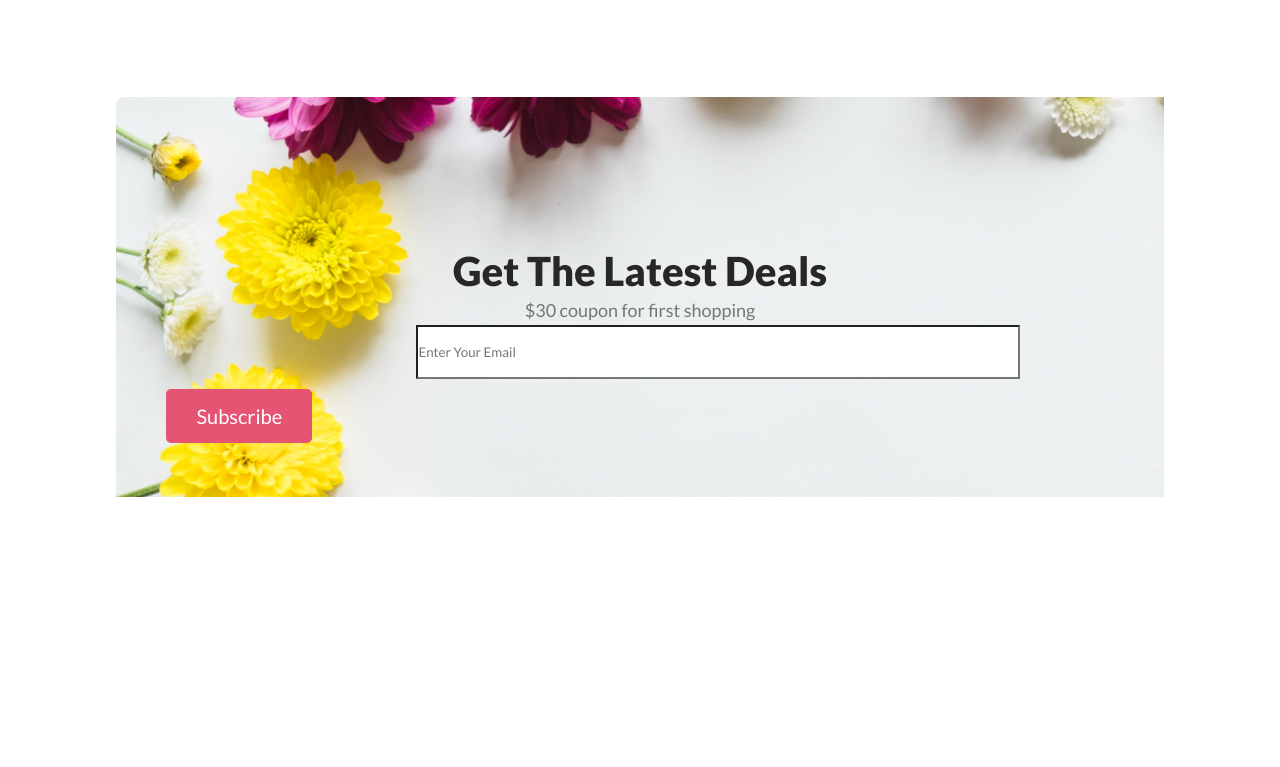
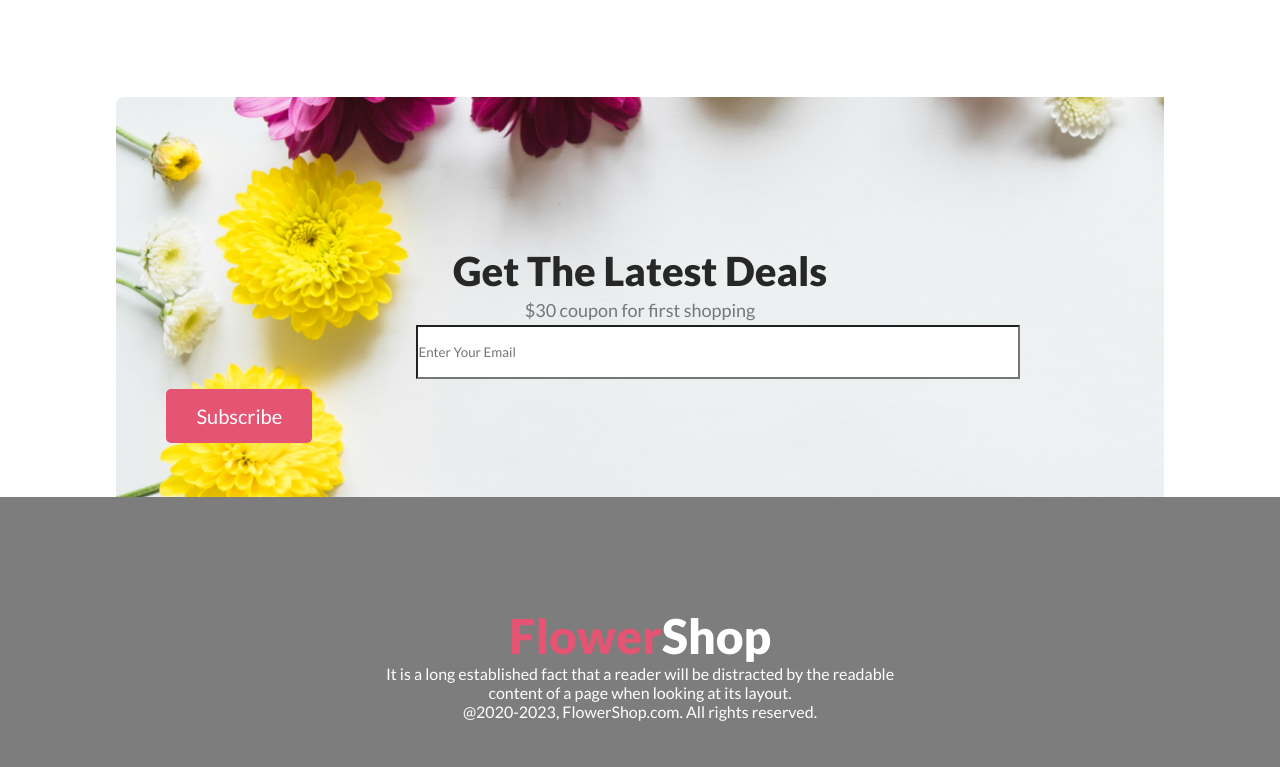
Before and after one commit to syed-asaddar-ali/online-flower-shop, a plain HTML site: page index.html in a window 1280 px wide. Shown: the part 3136-3903 px from the top of the page. Before the commit the page ends 3633 px from the top, so only its background shows below. Drawn offline with Linux system fonts and the light colour scheme.

Commit message:
this is last coommit

```diff
--- a/index.html
+++ b/index.html
@@ -107,8 +107,11 @@
         <input class="email" type="email" placeholder="Enter Your Email">
         <button class="btn">Subscribe</button>
      </section>
-
-     </main>
-     <footer></footer>
- </body>
- </html>
+    </main>
+    <footer>
+        <h2 class="foot-title"> <span class="off">Flower</span>Shop</h2>
+        <p class="foot">It is a long established fact that a reader will be distracted by the readable <br>content of a page when looking at its layout.</p>
+        <p class="foot"> @2020-2023, FlowerShop.com. All rights reserved. </p>
+    </footer>
+</body>
+</html>
--- a/style.css
+++ b/style.css
@@ -223,6 +223,23 @@
     background-color: #fff;
 
 }
+footer{
+    height: 250px;
+    background-color: #27272799;
+    padding: 10px;
+}
+.foot-title{
+    color: #fff;
+    font-size: 48px;
+    font-weight: 800;
+    text-align: center;
+    margin-top: 100px;
+}
+.foot{
+    color: white;
+    text-align: center;
+}
+
 
 
 
```
